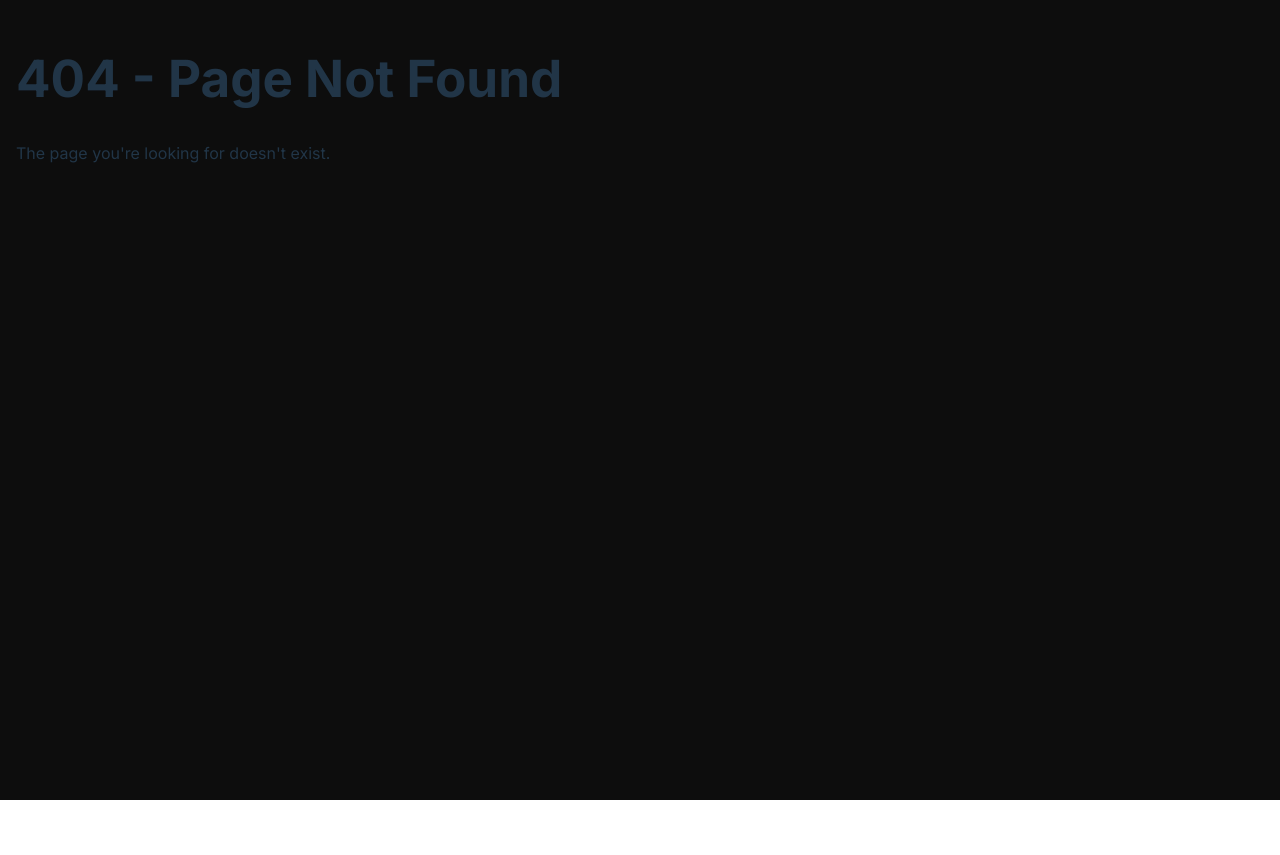
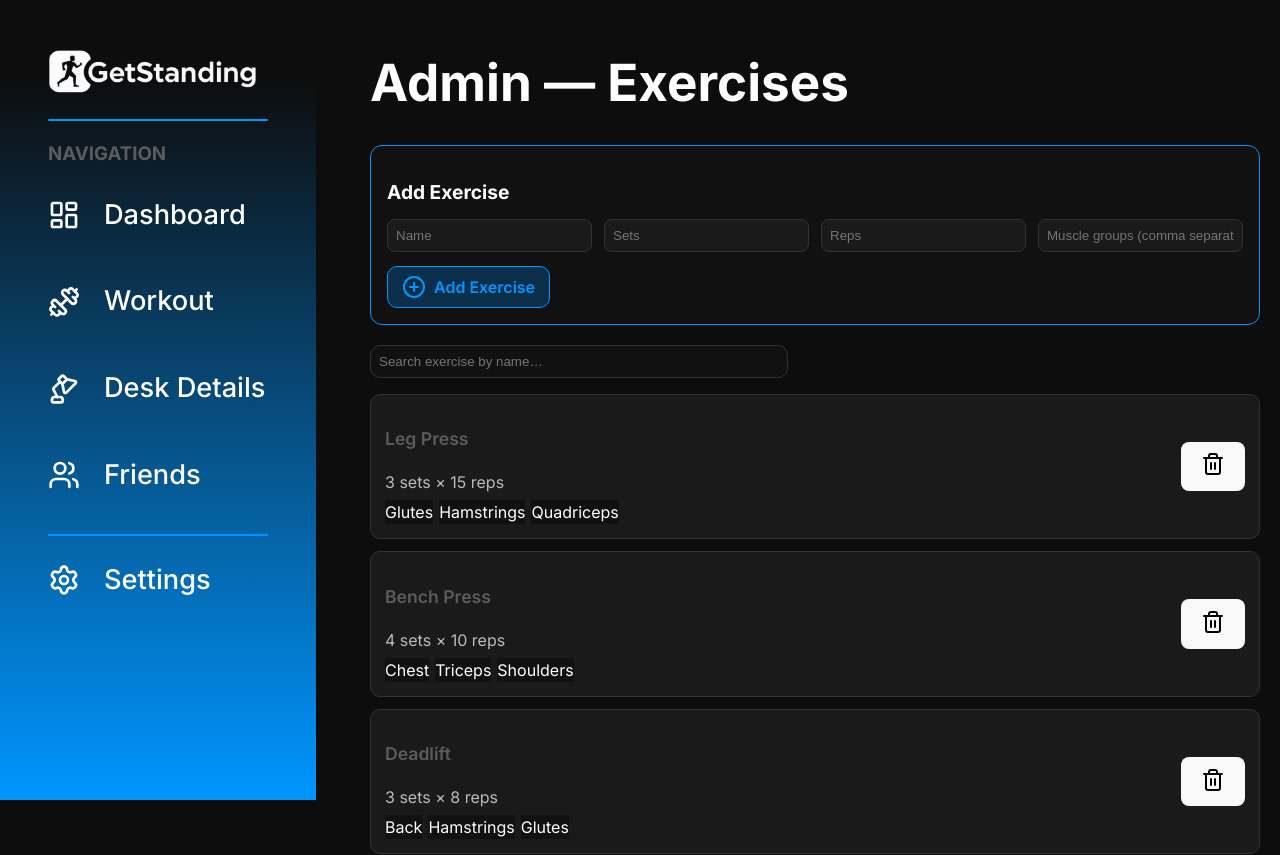
Before and after one commit to vladi245/WebFrontend-group8, a React (Vite) app: page /admin/workout in a window 1280 px wide. Before the commit this address led to /error. Shown: the top 855 px of the page. Before the commit the page ends 800 px from the top, so only its background shows below. Built offline with nearby package versions, Linux system fonts and the light colour scheme.

Commit message:
(SG-88) excersises view for admin

```diff
--- a/src/App.tsx
+++ b/src/App.tsx
@@ -13,6 +13,7 @@ import Settings from './pages/Settings'
 import Friends from './pages/Friends'
 import Dashboard from './pages/Dashboard'
 import UsersPage from './pages/Admin/UsersPage'
+import ExercisesAdminPage from './pages/Admin/ExercisesAdminPage'
 
 function App() {
 
@@ -28,6 +29,7 @@ function App() {
           <Route path="/desk" element={<Desk />} />
           <Route path="/workout" element={<Workout />} />
           <Route path="/admin" element={<UsersPage />} />
+          <Route path="/admin/workout" element={<ExercisesAdminPage />} />
           <Route path="/dashboard" element={<Dashboard />} />
           <Route path="/settings" element={<Settings />} />
           <Route path="/friends" element={<Friends />} />
--- /dev/null
+++ b/src/pages/Admin/ExercisesAdminPage.module.css
@@ -0,0 +1,105 @@
+.page {
+  margin-left: 350px;
+  padding: 20px;
+  color: white;
+}
+
+title {
+  font-size: 1.6rem;
+  margin-bottom: 16px;
+}
+
+.addCard {
+  border: 1px solid #0096FF;
+  background: #111;
+  padding: 16px;
+  border-radius: 12px;
+  margin-bottom: 20px;
+}
+
+.sectionTitle {
+  font-size: 1.2rem;
+  margin-bottom: 12px;
+}
+
+.formGrid {
+  display: grid;
+  grid-template-columns: repeat(4, 1fr);
+  gap: 12px;
+  margin-bottom: 14px;
+}
+
+.input {
+  background: #1a1a1a;
+  border: 1px solid #333;
+  padding: 8px;
+  border-radius: 8px;
+  color: white;
+}
+
+.addBtn {
+  display: inline-flex;
+  align-items: center;
+  gap: 8px;
+  background: #0b2f4a;
+  border: 1px solid #0096FF;
+  padding: 8px 14px;
+  border-radius: 10px;
+  cursor: pointer;
+  color: #0096FF;
+  font-weight: 600;
+}
+
+.addIcon {
+  font-size: 1.1rem;
+}
+
+.searchWrap {
+  margin-top: 16px;
+  margin-bottom: 16px;
+}
+
+.searchInput {
+  width: 400px;
+  background: #111;
+  border: 1px solid #333;
+  padding: 8px;
+  border-radius: 10px;
+  color: white;
+}
+
+.listWrap {
+  display: flex;
+  flex-direction: column;
+  gap: 12px;
+}
+
+.exerciseCard {
+  display: flex;
+  justify-content: space-between;
+  align-items: center;
+  padding: 14px;
+  background: #1a1a1a;
+  border-radius: 10px;
+  border: 1px solid #333;
+}
+
+.exerciseName {
+  font-size: 1.1rem;
+  font-weight: 600;
+}
+
+.exerciseDetails {
+  color: #bbb;
+  margin-bottom: 6px;
+}
+
+.tags {
+  display: flex;
+  gap: 6px;
+  flex-wrap: wrap;
+}
+
+.tag {
+  background: #111;
+}
--- /dev/null
+++ b/src/pages/Admin/ExercisesAdminPage.tsx
@@ -0,0 +1,145 @@
+import React, { useState, useMemo } from 'react';
+import Navbar from '../../components/NavbarVertical/Navbar';
+import styles from './ExercisesAdminPage.module.css';
+import { Trash2, PlusCircle } from 'lucide-react';
+
+interface Exercise {
+  id: number;
+  name: string;
+  sets: number;
+  reps: number;
+  muscleGroups: string[];
+}
+
+export default function ExercisesAdminPage() {
+  const [exercises, setExercises] = useState<Exercise[]>([
+    { id: 1, name: 'Leg Press', sets: 3, reps: 15, muscleGroups: ['Glutes', 'Hamstrings', 'Quadriceps'] },
+    { id: 2, name: 'Bench Press', sets: 4, reps: 10, muscleGroups: ['Chest', 'Triceps', 'Shoulders'] },
+    { id: 3, name: 'Deadlift', sets: 3, reps: 8, muscleGroups: ['Back', 'Hamstrings', 'Glutes'] },
+    { id: 4, name: 'Squats', sets: 4, reps: 12, muscleGroups: ['Quadriceps', 'Glutes', 'Hamstrings'] },
+    { id: 5, name: 'Pull-ups', sets: 3, reps: 10, muscleGroups: ['Back', 'Biceps', 'Shoulders'] }
+  ]);
+
+  const [searchTerm, setSearchTerm] = useState('');
+
+  const [newExercise, setNewExercise] = useState({
+    name: '',
+    sets: '',
+    reps: '',
+    muscleGroups: ''
+  });
+
+  const filteredExercises = useMemo(() => {
+    const q = searchTerm.trim().toLowerCase();
+    if (!q) return exercises;
+    return exercises.filter(ex => ex.name.toLowerCase().includes(q));
+  }, [exercises, searchTerm]);
+
+  const deleteExercise = (id: number) => {
+    if (confirm('Remove this exercise?')) {
+      setExercises(prev => prev.filter(ex => ex.id !== id));
+    }
+  };
+
+  const addExercise = () => {
+    if (!newExercise.name || !newExercise.sets || !newExercise.reps) return;
+
+    const newEx: Exercise = {
+      id: Date.now(),
+      name: newExercise.name,
+      sets: Number(newExercise.sets),
+      reps: Number(newExercise.reps),
+      muscleGroups: newExercise.muscleGroups
+        .split(',')
+        .map(m => m.trim())
+        .filter(m => m !== '')
+    };
+
+    setExercises(prev => [...prev, newEx]);
+    setNewExercise({ name: '', sets: '', reps: '', muscleGroups: '' });
+  };
+
+  return (
+    <>
+      <Navbar />
+
+      <div className={styles.page}>
+        <h1 className={styles.title}>Admin — Exercises</h1>
+
+        {/* Add New Exercise */}
+        <div className={styles.addCard}>
+          <h2 className={styles.sectionTitle}>Add Exercise</h2>
+
+          <div className={styles.formGrid}>
+            <input
+              className={styles.input}
+              placeholder="Name"
+              value={newExercise.name}
+              onChange={(e) => setNewExercise({ ...newExercise, name: e.target.value })}
+            />
+            <input
+              className={styles.input}
+              placeholder="Sets"
+              type="number"
+              value={newExercise.sets}
+              onChange={(e) => setNewExercise({ ...newExercise, sets: e.target.value })}
+            />
+            <input
+              className={styles.input}
+              placeholder="Reps"
+              type="number"
+              value={newExercise.reps}
+              onChange={(e) => setNewExercise({ ...newExercise, reps: e.target.value })}
+            />
+            <input
+              className={styles.input}
+              placeholder="Muscle groups (comma separated)"
+              value={newExercise.muscleGroups}
+              onChange={(e) => setNewExercise({ ...newExercise, muscleGroups: e.target.value })}
+            />
+          </div>
+
+          <button className={styles.addBtn} onClick={addExercise}>
+            <PlusCircle className={styles.addIcon} /> Add Exercise
+          </button>
+        </div>
+
+        {/* Search */}
+        <div className={styles.searchWrap}>
+          <input
+            className={styles.searchInput}
+            placeholder="Search exercise by name…"
+            value={searchTerm}
+            onChange={(e) => setSearchTerm(e.target.value)}
+          />
+        </div>
+
+        {/* Exercise List */}
+        <div className={styles.listWrap}>
+          {filteredExercises.length === 0 ? (
+            <p className={styles.noResults}>No exercises found.</p>
+          ) : (
+            filteredExercises.map(ex => (
+              <div key={ex.id} className={styles.exerciseCard}>
+                <div>
+                  <h3 className={styles.exerciseName}>{ex.name}</h3>
+                  <p className={styles.exerciseDetails}>{ex.sets} sets × {ex.reps} reps</p>
+                  <div className={styles.tags}>
+                    {ex.muscleGroups.map((m, i) => (
+                      <span key={i} className={styles.tag}>{m}</span>
+                    ))}
+                  </div>
+                </div>
+
+                <button className={styles.deleteBtn} onClick={() => deleteExercise(ex.id)}>
+                  <Trash2 className={styles.delIcon} />
+                </button>
+              </div>
+            ))
+          )}
+        </div>
+      </div>
+    </>
+  );
+
+}
```
